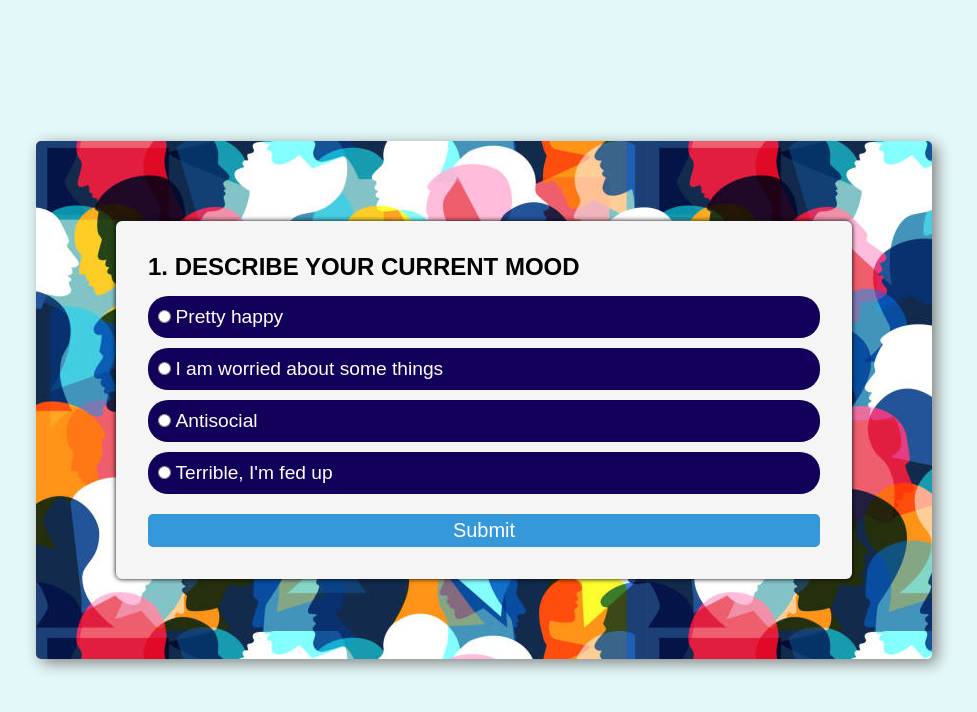
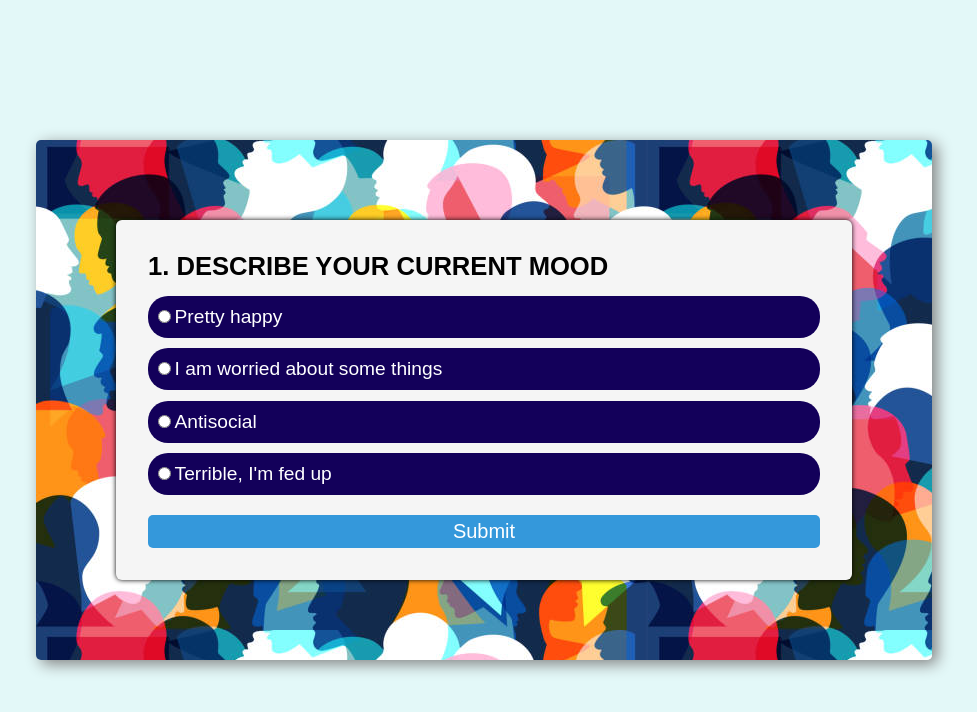
Before and after one commit to ravinainn/self-assesment-quiz-on-mental-health, a plain HTML site: page index.html in a window 1280 px wide. Shown: the whole page, without its empty margins (156-1133 px from the left). Drawn offline with Linux system fonts and the light colour scheme.

Commit message:
Update style.css

```diff
--- a/style.css
+++ b/style.css
@@ -26,6 +26,7 @@
 }
 #quesBox{
     margin-bottom: 15px;
+    font-size: 2vw;
 }
 #box{
 
@@ -40,6 +41,8 @@
     width:100%;
     margin: 0.64rem;
     margin-left: 0;
+    font-size: 1vw;
+    font-weight:400;
     padding: 10px;
     color: #fff;
     background-color: #13005A;
```
